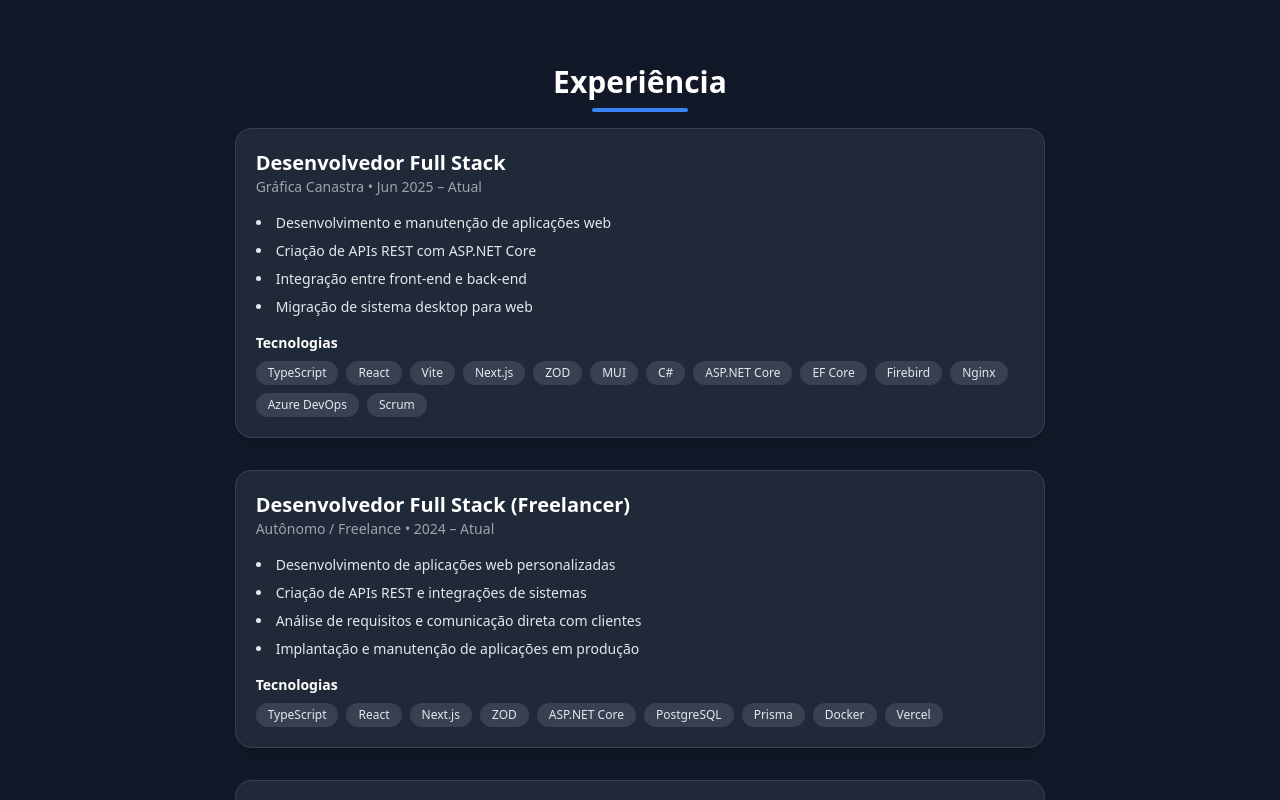
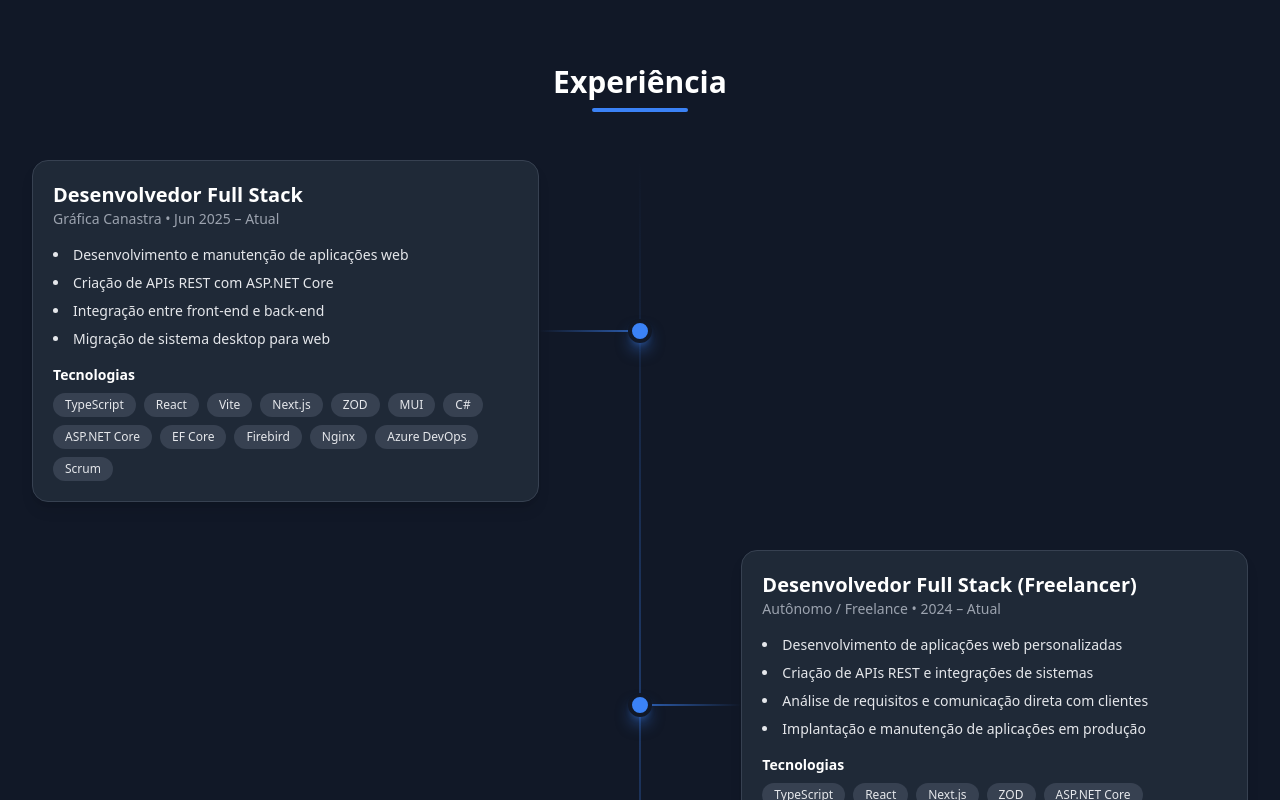
Before and after one commit to DevSamuelBrito/newportifolio, a Next.js app: page / in a window 1280 px wide. Shown: the part 2580-3380 px from the top of the page. Built offline with nearby package versions, Linux system fonts and the light colour scheme; what tailwindcss-animated would draw is missing.

Commit message:
feat: adiciona uma linha vertical no meio dos projetos como se fosse uma timeline

```diff
--- a/src/app/components/Experience/components/ExperienceCard/index.tsx
+++ b/src/app/components/Experience/components/ExperienceCard/index.tsx
@@ -18,14 +18,12 @@ const ExperienceCard = ({ role, company, period, activities, technologies, index
     const { t } = useTranslation();
 
     return (
-
-
         <motion.div
-            initial={{ opacity: 0, x: -100 }}
+            initial={{ opacity: 0, x: index % 2 === 0 ? -50 : 50 }}
             whileInView={{ opacity: 1, x: 0 }}
-            transition={{ duration: 0.6, delay: index * 0.2, ease: "easeOut" }}
+            transition={{ duration: 0.6, delay: index * 0.1, ease: "easeOut" }}
             viewport={{ once: true, amount: 0.2 }}
-            className="w-full sm:w-8/12"
+            className="w-full"
         >
 
             <div className="bg-gray-800 border border-gray-700 p-5 rounded-2xl shadow-lg hover:scale-105 transition-all duration-300 hover:border-blue-500 group relative:">
--- a/src/app/components/Experience/index.tsx
+++ b/src/app/components/Experience/index.tsx
@@ -12,6 +12,9 @@ import ExperienceCard from "./components/ExperienceCard";
 //hooks
 import { useTranslation } from "@/hooks/useTranslation";
 
+//animation
+import { motion } from "framer-motion";
+
 
 export function Experience() {
 
@@ -19,30 +22,7 @@ export function Experience() {
 
     const [showAll, setShowAll] = useState(false);
 
-    const renderData = showAll ?
-        t.experience.data.map((item, index) => (
-            <ExperienceCard
-                key={index}
-                index={index}
-                role={item.role}
-                company={item.company}
-                period={item.period}
-                activities={item.activities}
-                technologies={item.technologies}
-            />
-        ))
-        :
-        t.experience.data.slice(0, 3).map((item, index) => (
-            <ExperienceCard
-                key={index}
-                index={index}
-                role={item.role}
-                company={item.company}
-                period={item.period}
-                activities={item.activities}
-                technologies={item.technologies}
-            />
-        ));
+    const dataToRender = showAll ? t.experience.data : t.experience.data.slice(0, 3);
 
     return (
         <section
@@ -56,12 +36,67 @@ export function Experience() {
                         <span className="block w-24 h-1 bg-blue-500 mt-2 mx-auto rounded-full"></span>
                     </p>
                 </div>
-                <div className="w-full mt-4 flex flex-col gap-y-8 items-center">
-                    {renderData}
+
+                {/* Timeline Container */}
+                <div className="relative w-full mt-12">
+                    {/* Linha Vertical Central */}
+                    <div className="absolute left-1/2 transform -translate-x-1/2 w-0.5 h-full bg-gradient-to-b from-transparent via-blue-500/30 to-transparent hidden md:block" />
+
+                    {/* Timeline Items */}
+                    <div className="space-y-12">
+                        {dataToRender.map((item, index) => (
+                            <div
+                                key={index}
+                                className={`relative flex items-center ${index % 2 === 0
+                                    ? 'md:flex-row flex-col'
+                                    : 'md:flex-row-reverse flex-col'
+                                    }`}
+                            >
+                                <div className="w-full md:w-5/12">
+                                    <ExperienceCard
+                                        index={index}
+                                        role={item.role}
+                                        company={item.company}
+                                        period={item.period}
+                                        activities={item.activities}
+                                        technologies={item.technologies}
+                                    />
+                                </div>
+
+                                {/* Bolinha Central */}
+                                <div className="w-full md:w-2/12 justify-center my-4 md:my-0 hidden md:flex">
+                                    <div className="relative flex items-center justify-center w-full">
+                                        {/* Linha para a esquerda (quando card está à esquerda) */}
+                                        {index % 2 === 0 && (
+                                            <div className="absolute right-1/2 w-[calc(50%-12px)] h-0.5 bg-gradient-to-l from-blue-500/60 to-transparent mr-3" />
+                                        )}
+
+                                        {/* Bolinha */}
+                                        <div className="w-6 h-6 bg-blue-500 rounded-full border-4 border-gray-900 z-10 shadow-lg shadow-blue-500/50" />
+
+                                        {/* Linha para a direita (quando card está à direita) */}
+                                        {index % 2 !== 0 && (
+                                            <div className="absolute left-1/2 w-[calc(50%-12px)] h-0.5 bg-gradient-to-r from-blue-500/60 to-transparent ml-3" />
+                                        )}
+                                    </div>
+                                </div>
+
+                                {/* Espaço vazio do outro lado (apenas desktop) */}
+                                <div className="hidden md:block md:w-5/12" />
+                            </div>
+                        ))}
+                    </div>
                 </div>
 
                 {t.experience.data.length > 3 && (
-                    <div key={t.experience.data.length} className="flex justify-center mt-10">
+                    <motion.div
+                        key={t.experience.data.length}
+                        className="flex justify-center mt-10"
+                        initial={{ opacity: 0, y: 30 }}
+                        whileInView={{ opacity: 1, y: 0 }}
+                        transition={{ duration: 0.5, ease: "easeOut" }}
+                        viewport={{ once: true }}
+                    >
                         <button
                             onClick={() => setShowAll(!showAll)}
                             className="px-6 py-3 bg-blue-500 hover:bg-blue-700 text-white rounded-lg transition-all duration-300 flex items-center gap-2"
@@ -74,7 +109,7 @@ export function Experience() {
                             )}
 
                         </button>
-                    </div>
+                    </motion.div>
                 )}
 
             </div>
```
